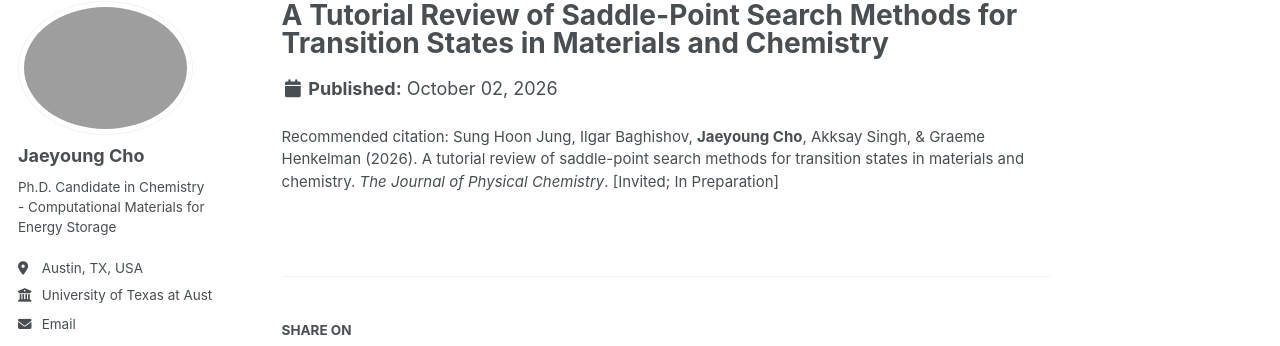
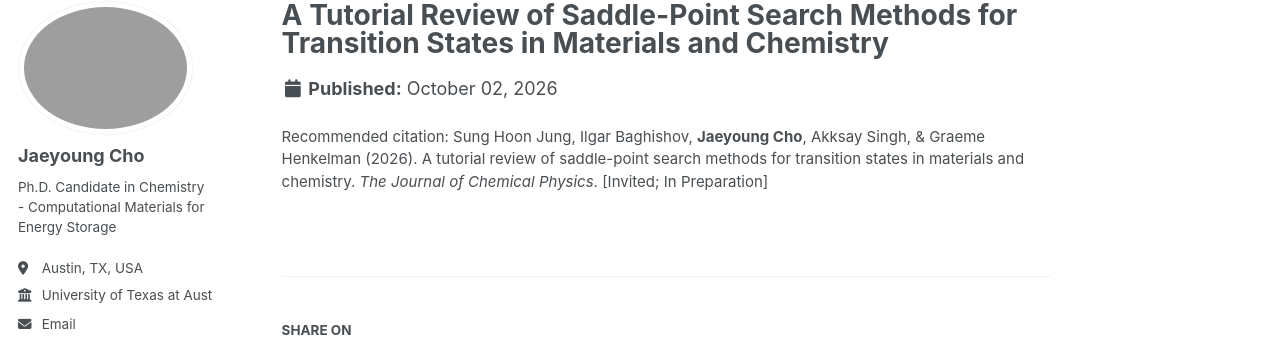
Before and after one commit to jycho5758/jycho5758.github.io, a Jekyll site: the page built from _publications/2026-07-01-saddle-point-search-review.md, in a window 1280 px wide. Shown: the part 98-444 px from the top of the page. Built offline with Jekyll 4.4.1, drawn with Linux system fonts in a browser that asks for light colours; some web fonts are replaced; a script bundle is joined from its source files by our own code; library files that are not in the unit come from our copies.

Commit message:
Update 2026-07-01-saddle-point-search-review.md

```diff
--- a/_publications/2026-07-01-saddle-point-search-review.md
+++ b/_publications/2026-07-01-saddle-point-search-review.md
@@ -6,5 +6,5 @@ permalink: /publication/2026-saddle-point-search-review
 header:
   teaser: /images/publications/jpc-saddle-review.png
 date: 2026-10-02
-citation: 'Sung Hoon Jung, Ilgar Baghishov, <b>Jaeyoung Cho</b>, Akksay Singh, &amp; Graeme Henkelman (2026). A tutorial review of saddle-point search methods for transition states in materials and chemistry. <i>The Journal of Physical Chemistry</i>. [Invited; In Preparation]'
+citation: 'Sung Hoon Jung, Ilgar Baghishov, <b>Jaeyoung Cho</b>, Akksay Singh, &amp; Graeme Henkelman (2026). A tutorial review of saddle-point search methods for transition states in materials and chemistry. <i>The Journal of Chemical Physics</i>. [Invited; In Preparation]'
 ---
```
